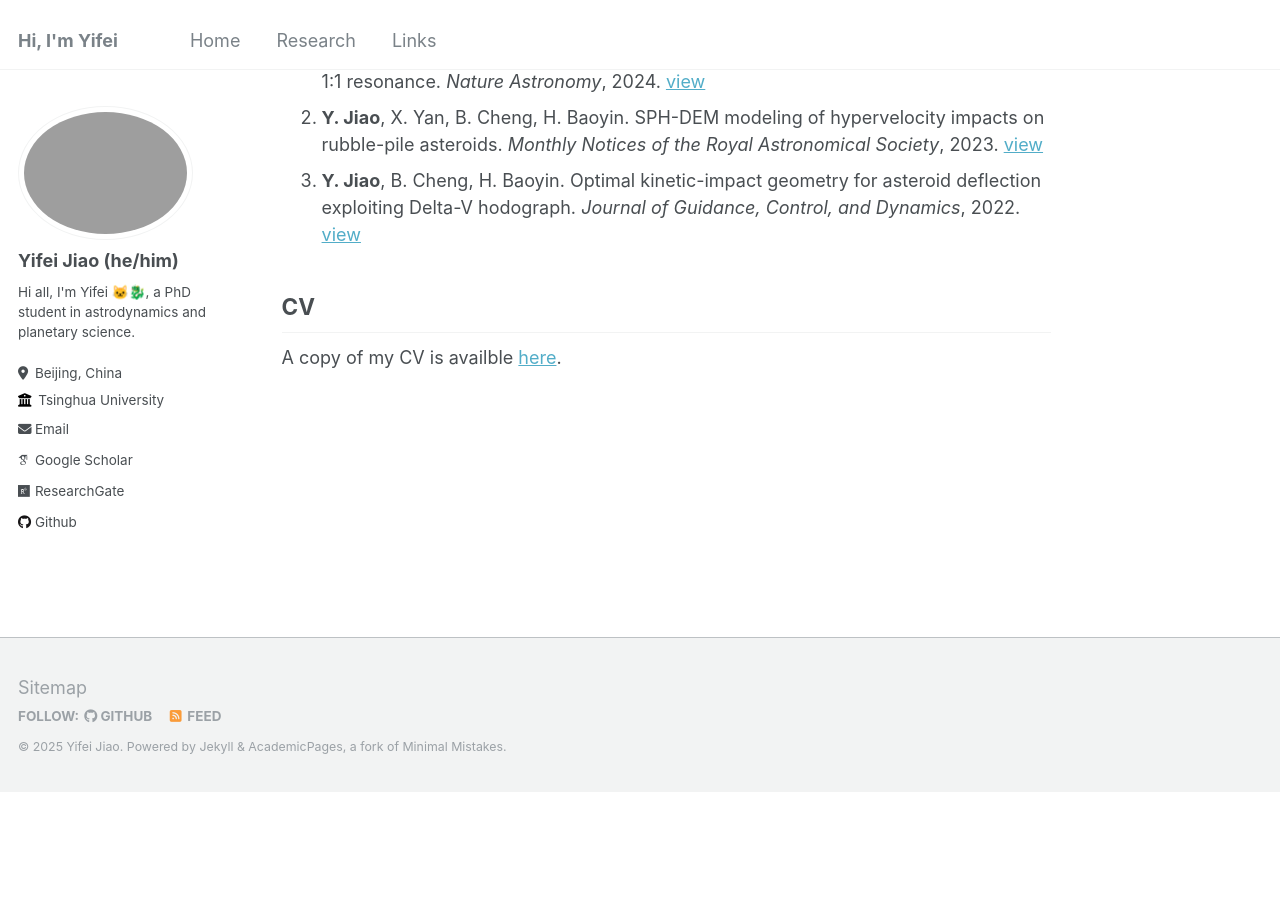
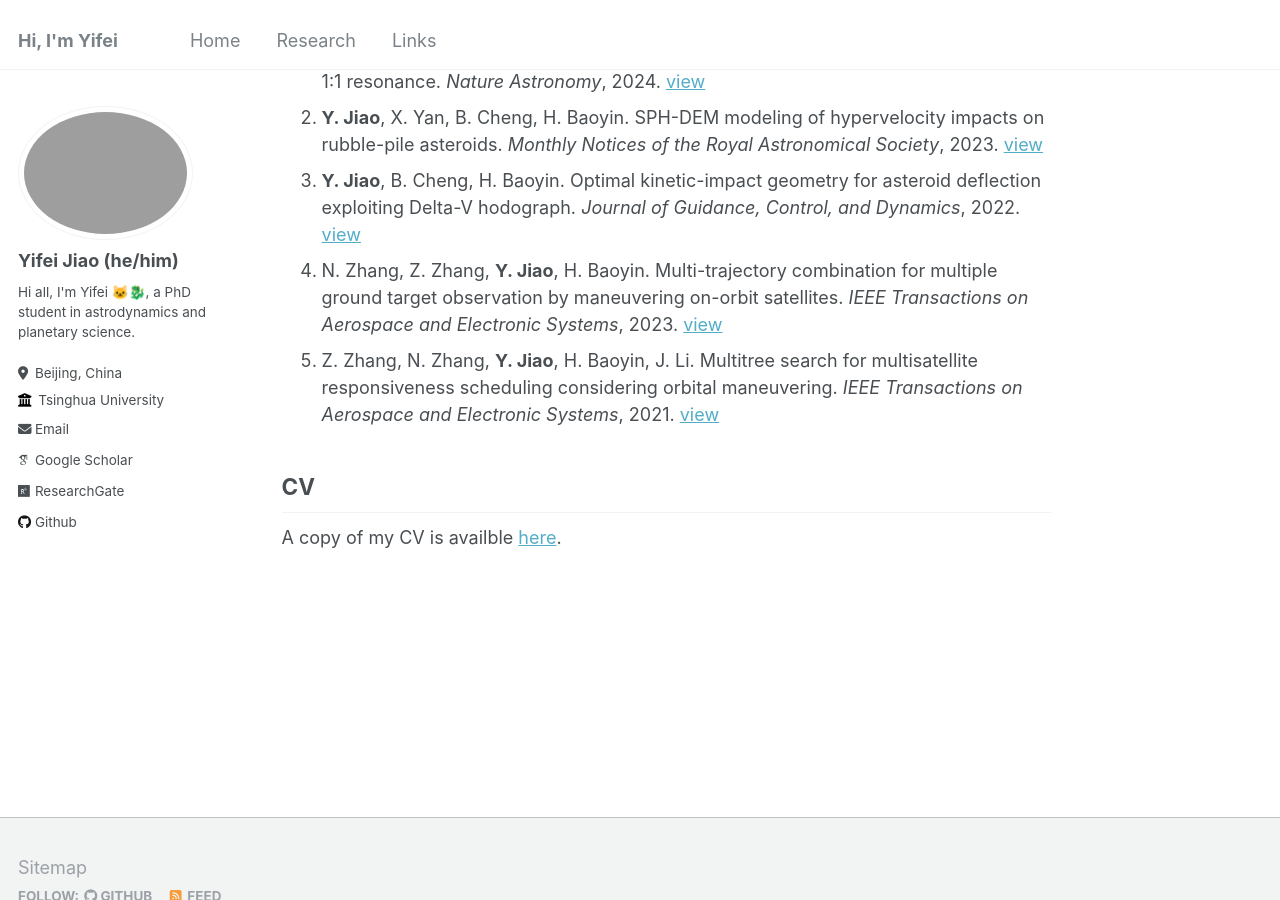
Before and after one commit to jiaoyf-thu/jiaoyf-thu.github.io, a Jekyll site: the page built from _pages/about.md, in a window 1280 px wide and 900 px high, scrolled down 809 px. Built offline with Jekyll 4.4.1, drawn with Linux system fonts in a browser that asks for light colours; some web fonts are replaced; before the commit the page ends 1602 px from its top, so only the background shows below that.

Commit message:
Update about.md

```diff
--- a/_pages/about.md
+++ b/_pages/about.md
@@ -25,6 +25,8 @@ I am currently a PhD student at Laboratory of AstroDynamics, Tsinghua University
 1. **Y. Jiao**, B. Cheng, Y. Huang, E. Asphaug, B. Gladman, R. Malhotra, P. Michel, Y. Yu, H. Baoyin. Asteroid Kamoʻoalewa's journey from the lunar Giordano Bruno crater to Earth 1:1 resonance. *Nature Astronomy*, 2024. <a href="https://www.nature.com/articles/s41550-024-02258-z" target="_blank">view</a>
 2. **Y. Jiao**, X. Yan, B. Cheng, H. Baoyin. SPH-DEM modeling of hypervelocity impacts on rubble-pile asteroids. *Monthly Notices of the Royal Astronomical Society*, 2023. <a href="https://doi.org/10.1093/mnras/stad3888" target="_blank">view</a>
 3. **Y. Jiao**, B. Cheng, H. Baoyin. Optimal kinetic-impact geometry for asteroid deflection exploiting Delta-V hodograph. *Journal of Guidance, Control, and Dynamics*, 2022. <a href="https://arc.aiaa.org/doi/10.2514/1.G006876" target="_blank">view</a>
+4. N. Zhang, Z. Zhang, **Y. Jiao**, H. Baoyin. Multi-trajectory combination for multiple ground target observation by maneuvering on-orbit satellites. *IEEE Transactions on Aerospace and Electronic Systems*, 2023. <a href="https://doi.org/10.1109/TAES.2023.3303409" target="_blank">view</a>
+5. Z. Zhang, N. Zhang, **Y. Jiao**, H. Baoyin, J. Li. Multitree search for multisatellite responsiveness scheduling considering orbital maneuvering. *IEEE Transactions on Aerospace and Electronic Systems*, 2021. <a href="https://doi.org/10.1109/TAES.2021.3129723" target="_blank">view</a>
 
 ## CV
 A copy of my CV is availble <a href="https://jiaoyf-thu.github.io/files/jiaoyf-thu-cv.pdf" target="_blank">here</a>.
```
